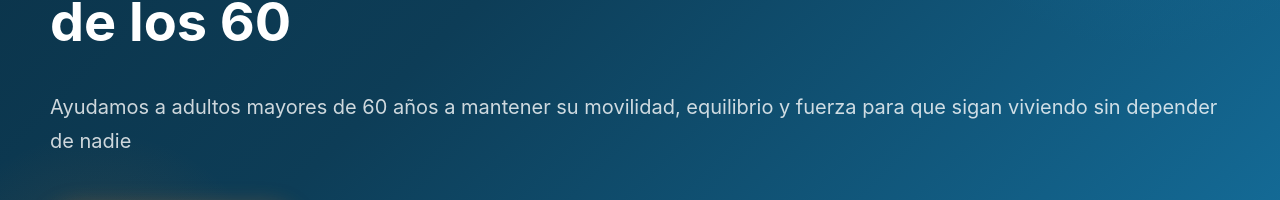
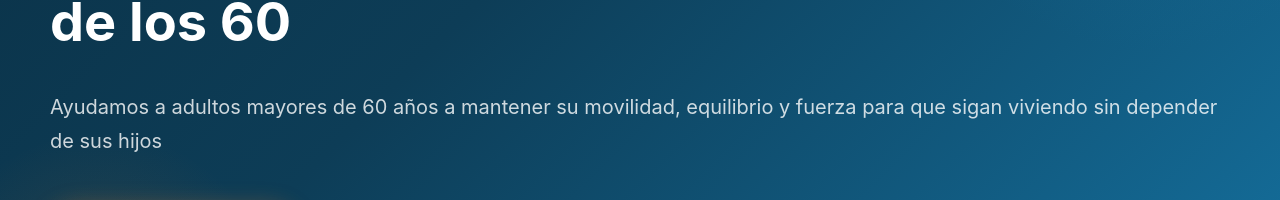
Before and after one commit to EnriqueCanoli/landing-page-frontend, a React (Vite) app: page / in a window 1280 px wide. Shown: the part 326-526 px from the top of the page. Built offline with nearby package versions, Linux system fonts and the light colour scheme.

Commit message:
fix hero

```diff
--- a/src/components/Hero.tsx
+++ b/src/components/Hero.tsx
@@ -20,7 +20,7 @@ const Hero = () => {
         {/* Subtítulo y CTA — restringidos */}
         <div className="hero-content">
           <p className="hero-subtitle">
-            Ayudamos a adultos mayores de 60 años a mantener su movilidad, equilibrio y fuerza para que sigan viviendo sin depender de nadie
+            Ayudamos a adultos mayores de 60 años a mantener su movilidad, equilibrio y fuerza para que sigan viviendo sin depender de sus hijos
           </p>
 
           <div className="hero-actions">
```
